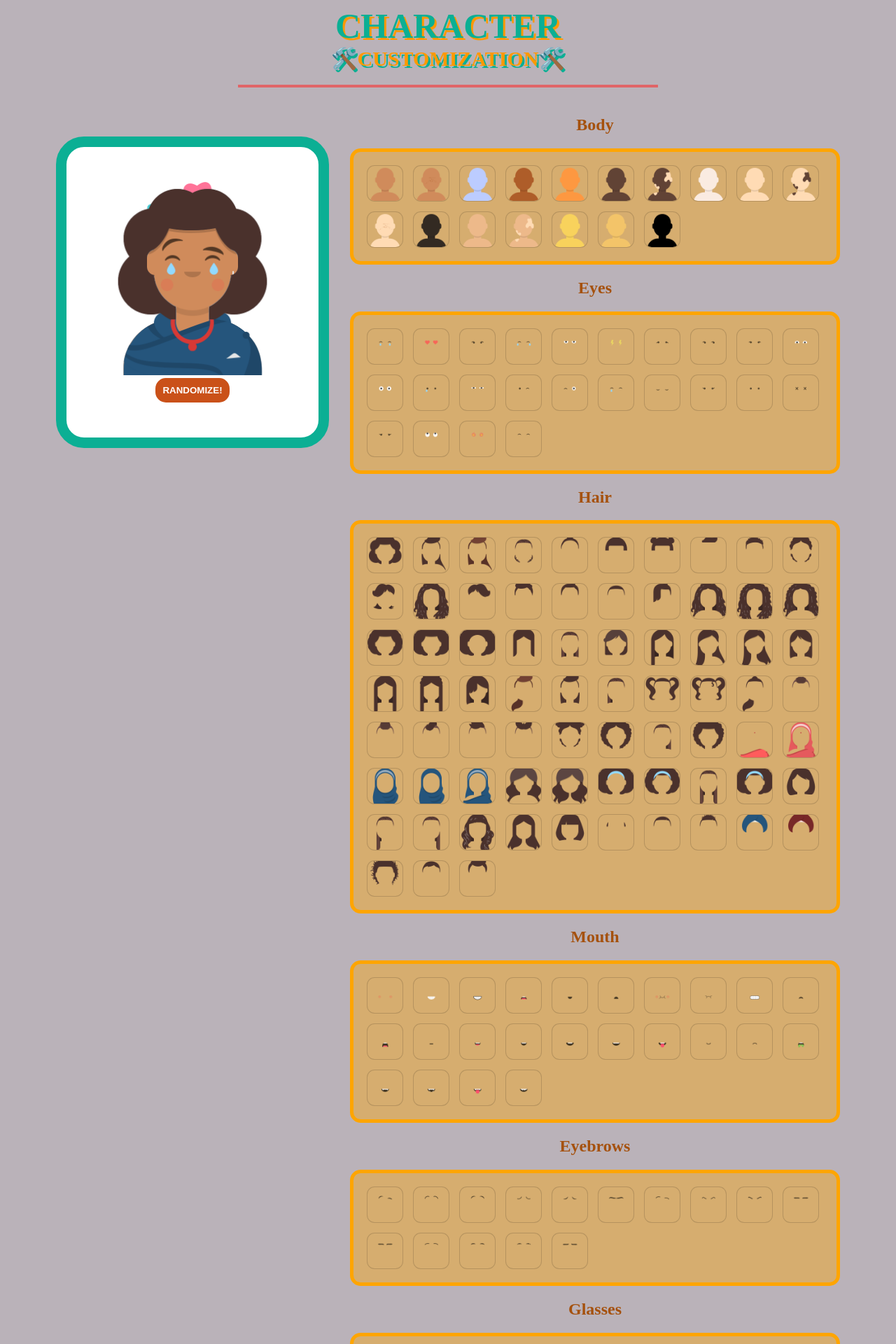
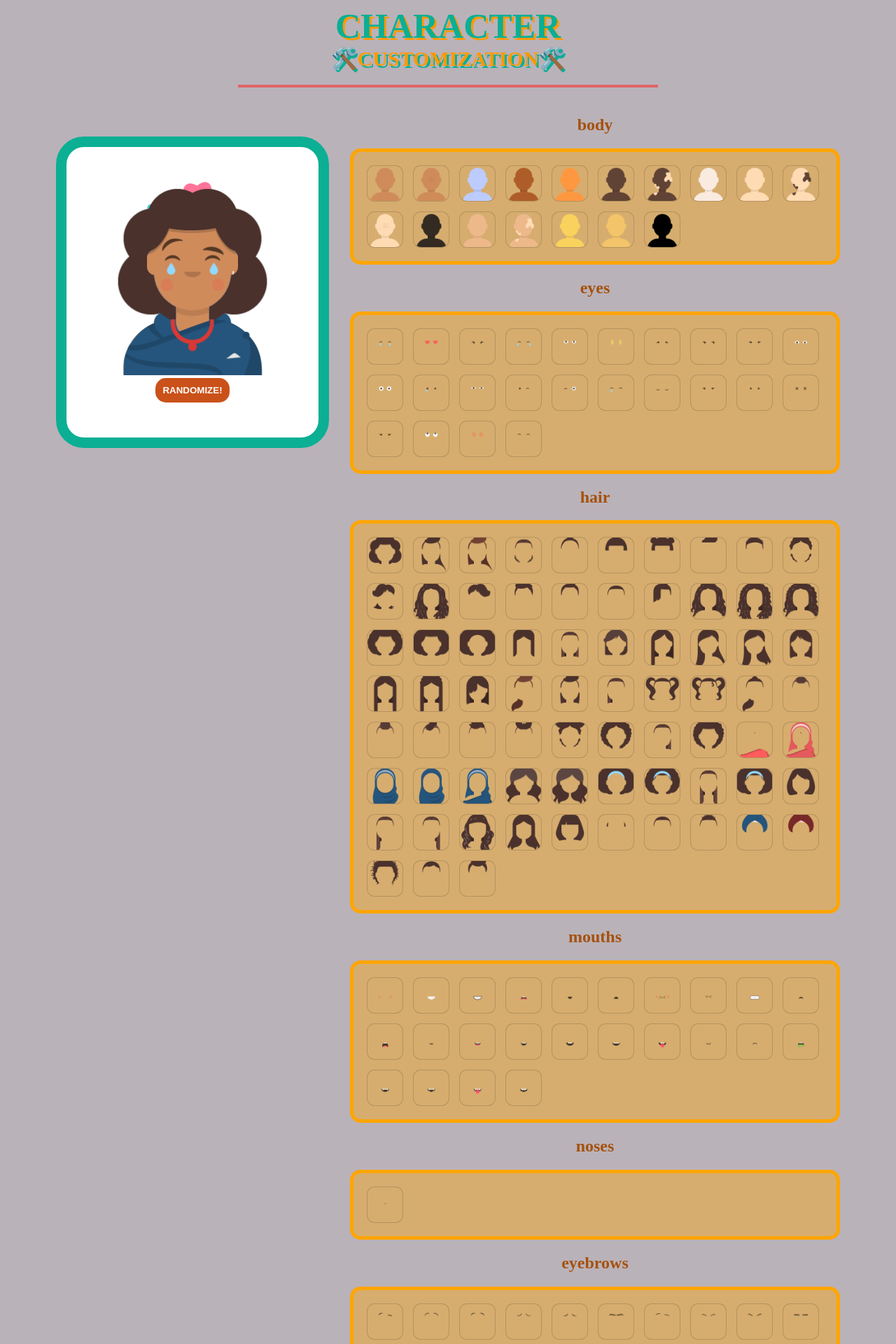
Before and after one commit to minhtam220/ftw_react_CharacterCustomization, a React (Create React App) app: page / in a window 1280 px wide. Shown: the top 1920 px of the page at 70% size. Built offline with nearby package versions, Linux system fonts and the light colour scheme.

Commit message:
refactor render Section

```diff
--- a/src/App.js
+++ b/src/App.js
@@ -21,21 +21,6 @@ function App() {
     hats: 28,
     neckwear: 17,
   };
-
-  const bodyLength = 17;
-  const eyesLength = 24;
-  const hairLength = 73;
-  const mouthsLength = 24;
-  const eyebrowsLength = 15;
-
-  const clothes1Length = 5;
-  const clothes2Length = 5;
-  const clothes3Length = 9;
-
-  const earringsLength = 32;
-  const glassesLength = 17;
-  const hatsLength = 28;
-  const neckwearLength = 17;
 
   const [selectedParts, setSelectedParts] = useState({
     body: 1,
@@ -61,8 +46,6 @@ function App() {
       }),
       {}
     );
-
-    console.log(random);
 
     setSelectedParts(random);
   };
@@ -91,70 +74,16 @@ function App() {
           </div>
         </div>
         <div>
-          <Section
-            header={"Body"}
-            part={"body"}
-            length={bodyLength}
-            handleClick={handleClick}
-            returnPartURL={returnPartURL}
-          ></Section>
-          <Section
-            header={"Eyes"}
-            part={"eyes"}
-            length={eyesLength}
-            handleClick={handleClick}
-            returnPartURL={returnPartURL}
-          ></Section>
-          <Section
-            header={"Hair"}
-            part={"hair"}
-            length={hairLength}
-            handleClick={handleClick}
-            returnPartURL={returnPartURL}
-          ></Section>
-          <Section
-            header={"Mouth"}
-            part={"mouths"}
-            length={mouthsLength}
-            handleClick={handleClick}
-            returnPartURL={returnPartURL}
-          ></Section>
-          <Section
-            header={"Eyebrows"}
-            part={"eyebrows"}
-            length={eyebrowsLength}
-            handleClick={handleClick}
-            returnPartURL={returnPartURL}
-          ></Section>
-          <Section
-            header={"Glasses"}
-            part={"glasses"}
-            length={glassesLength}
-            handleClick={handleClick}
-            returnPartURL={returnPartURL}
-          ></Section>
-
-          <Section
-            header={"Clothes 1"}
-            part={"clothes1"}
-            length={clothes1Length}
-            handleClick={handleClick}
-            returnPartURL={returnPartURL}
-          ></Section>
-          <Section
-            header={"Clothes 2"}
-            part={"clothes2"}
-            length={clothes2Length}
-            handleClick={handleClick}
-            returnPartURL={returnPartURL}
-          ></Section>
-          <Section
-            header={"Clothes 3"}
-            part={"clothes3"}
-            length={clothes3Length}
-            handleClick={handleClick}
-            returnPartURL={returnPartURL}
-          ></Section>
+          {Object.keys(lengths).map((item) => (
+            <Section
+              key={item}
+              header={item}
+              part={item}
+              length={lengths[item]}
+              handleClick={handleClick}
+              returnPartURL={returnPartURL}
+            ></Section>
+          ))}
         </div>
       </div>
     </div>
```
